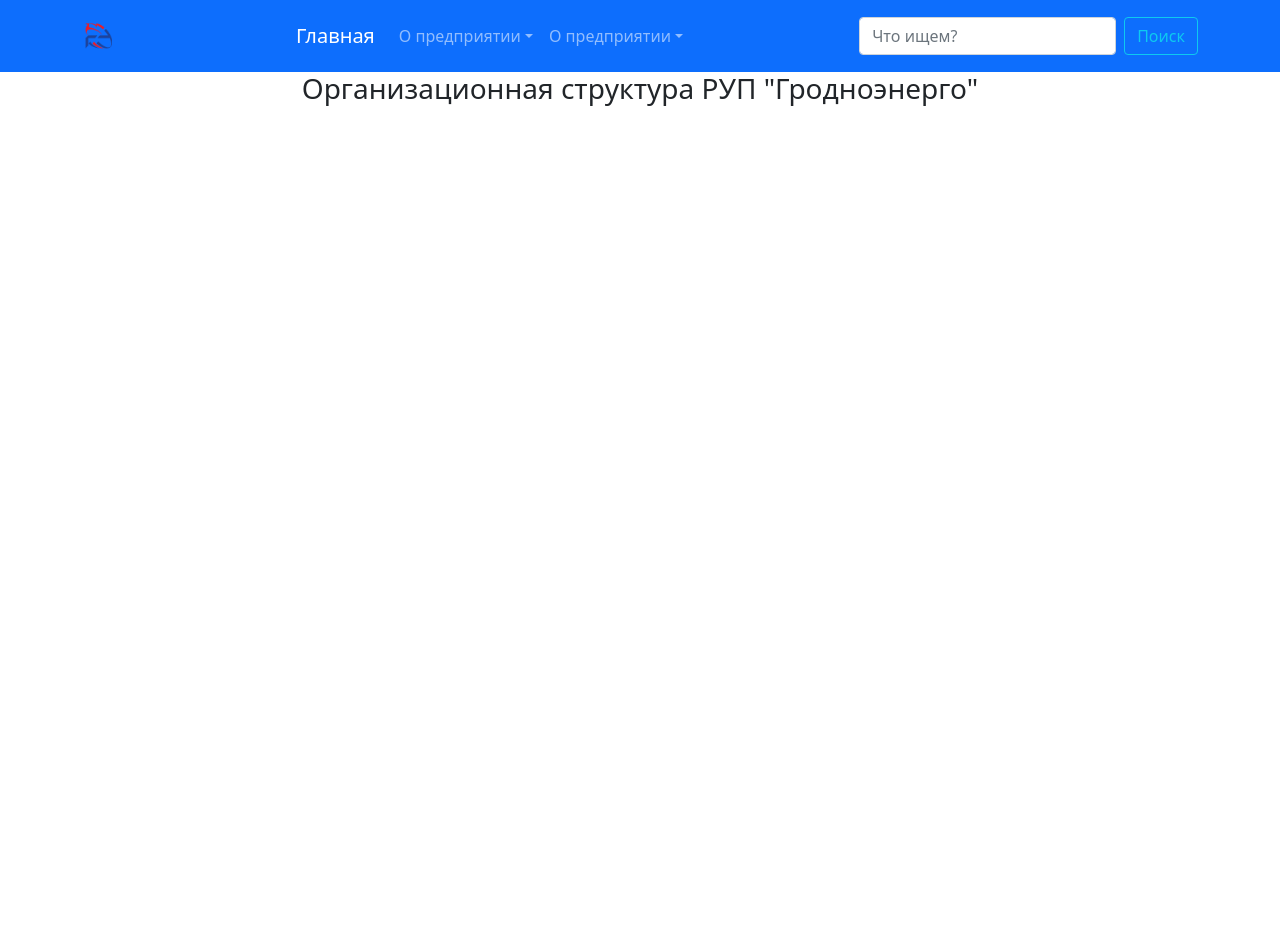
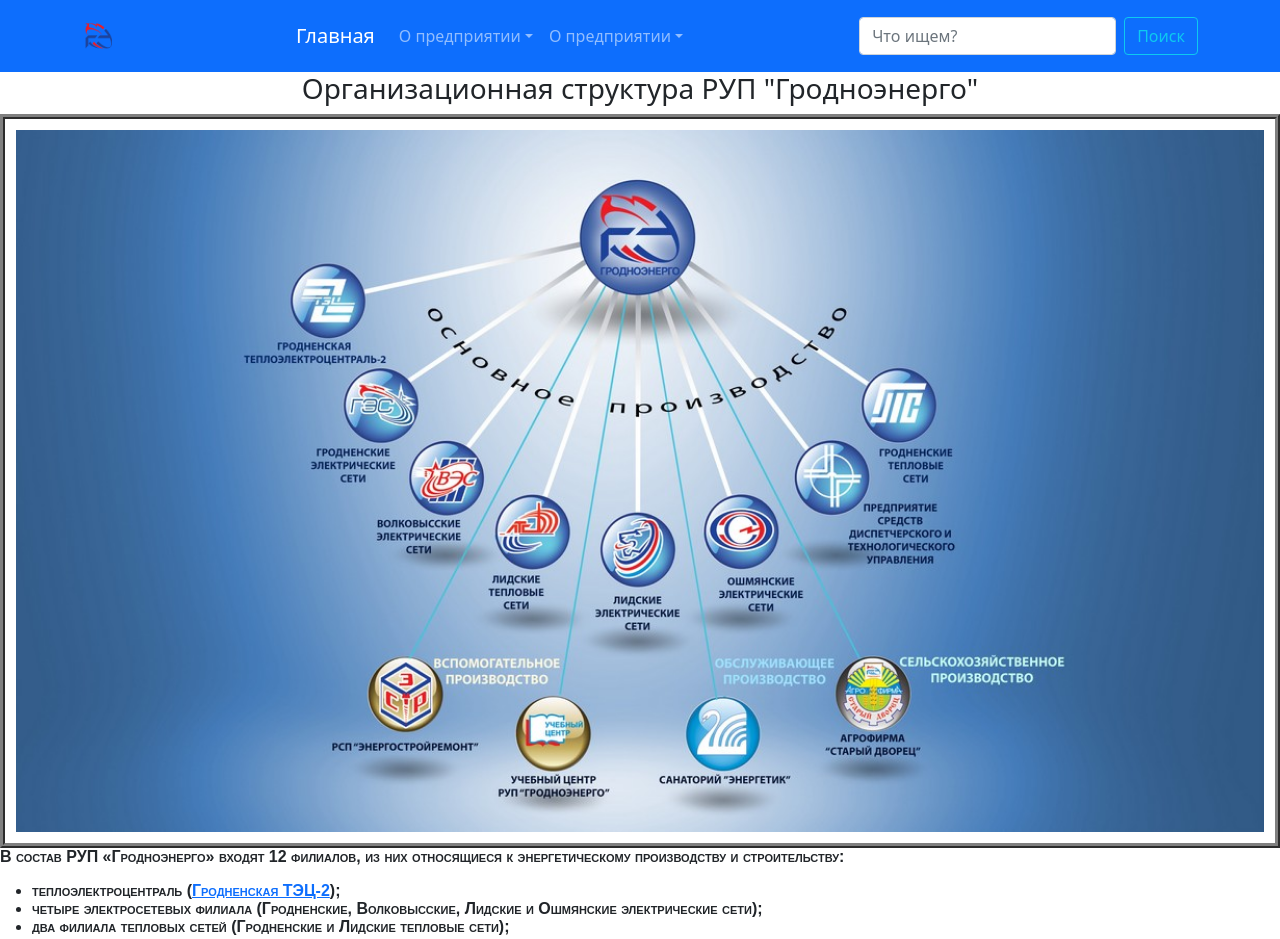
Before and after one commit to Ragimov-Kirill/React-energo, a React (Create React App) app: page /about in a window 1280 px wide. Shown: the top 939 px of the page. Before the commit the page ends 800 px from the top, so only its background shows below. Built offline with nearby package versions, Linux system fonts and the light colour scheme.

Commit message:
Add information on About and block css

```diff
--- a/public/index.html
+++ b/public/index.html
@@ -24,7 +24,9 @@
       work correctly both with client-side routing and a non-root public URL.
       Learn how to configure a non-root public URL by running `npm run build`.
     -->
+
     <title>EnergoSite</title>
+
   </head>
   <body>
     <noscript>You need to enable JavaScript to run this app.</noscript>
--- a/src/Pages/About.js
+++ b/src/Pages/About.js
@@ -1,11 +1,34 @@
 import React, {Component} from 'react';
+import '../Pages/block.css';
+import structure from '../assets/основное производство.jpg';
 
 export default class About extends Component {
   render() {
      return (
+       <>
        <div>
           <h3 align ="center">Организационная структура РУП "Гродноэнерго"</h3>
        </div>
+       <div className="warning">
+       <img
+
+           src={structure}
+           alt="structure"
+       />
+          </div>
+
+
+<div>
+<p>В состав РУП «Гродноэнерго» входят 12 филиалов, из них относящиеся к энергетическому производству и строительству:</p>
+<ul type="disc">
+<li>теплоэлектроцентраль (<a href="https://www.energo.grodno.by/tec2">Гродненская ТЭЦ-2</a>);</li>
+<li>четыре электросетевых филиала (Гродненские, Волковысские, Лидские и Ошмянские электрические сети);</li>
+<li>два филиала тепловых сетей (Гродненские и Лидские тепловые сети);</li>
+<li>предприятие средств диспетчерского и технологического управления;</li>
+<li>ремонтно-строительное производство «Энергостройремонт».</li>
+</ul>
+</div>
+</>
      )
    }
  }
--- /dev/null
+++ b/src/Pages/block.css
@@ -0,0 +1,14 @@
+.warning {
+    border: 5px ridge #808080 ;
+    padding: .70rem;
+    display: flex;
+    flex-direction: column;
+    margin: 0 auto;
+
+
+
+}
+p,li {
+    font: small-caps bold 1rem sans-serif;
+    text-align: left;
+}
```
Also changed, not shown: src/assets/основное производство.jpg (added).
